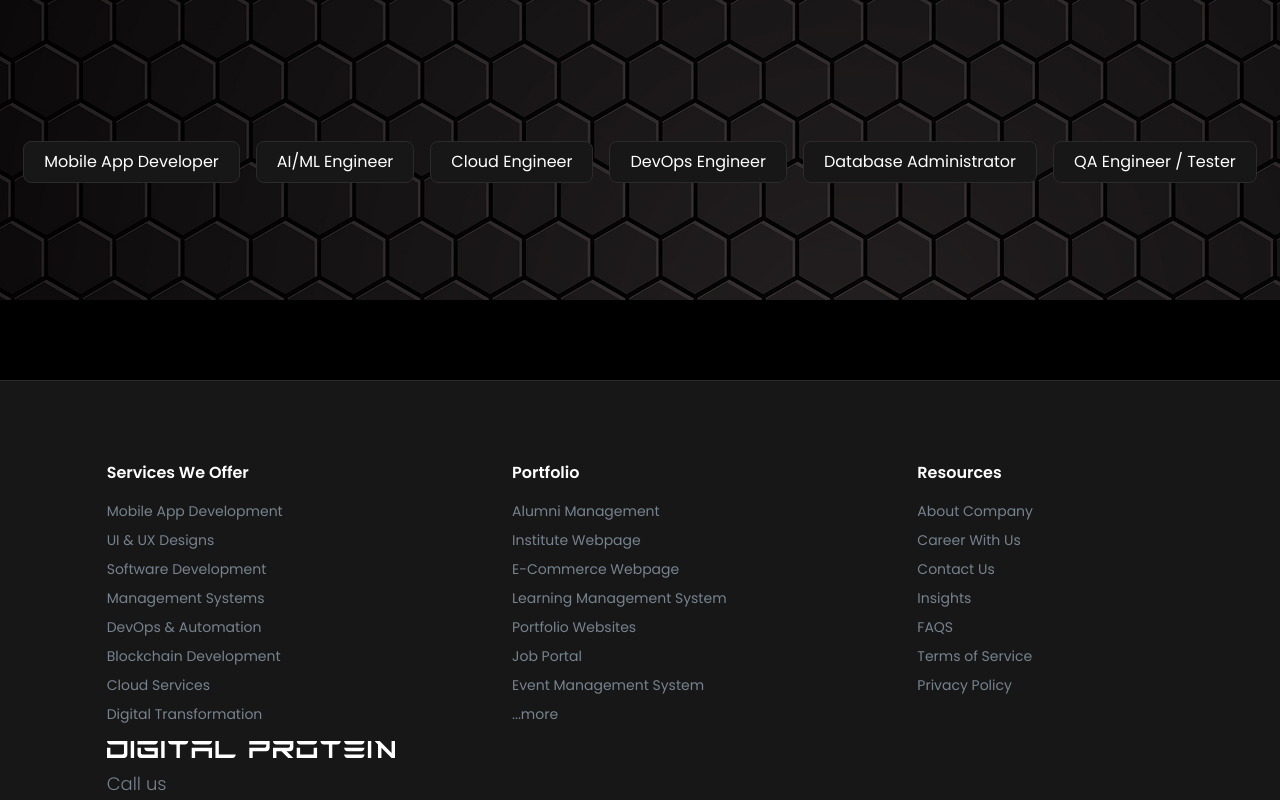
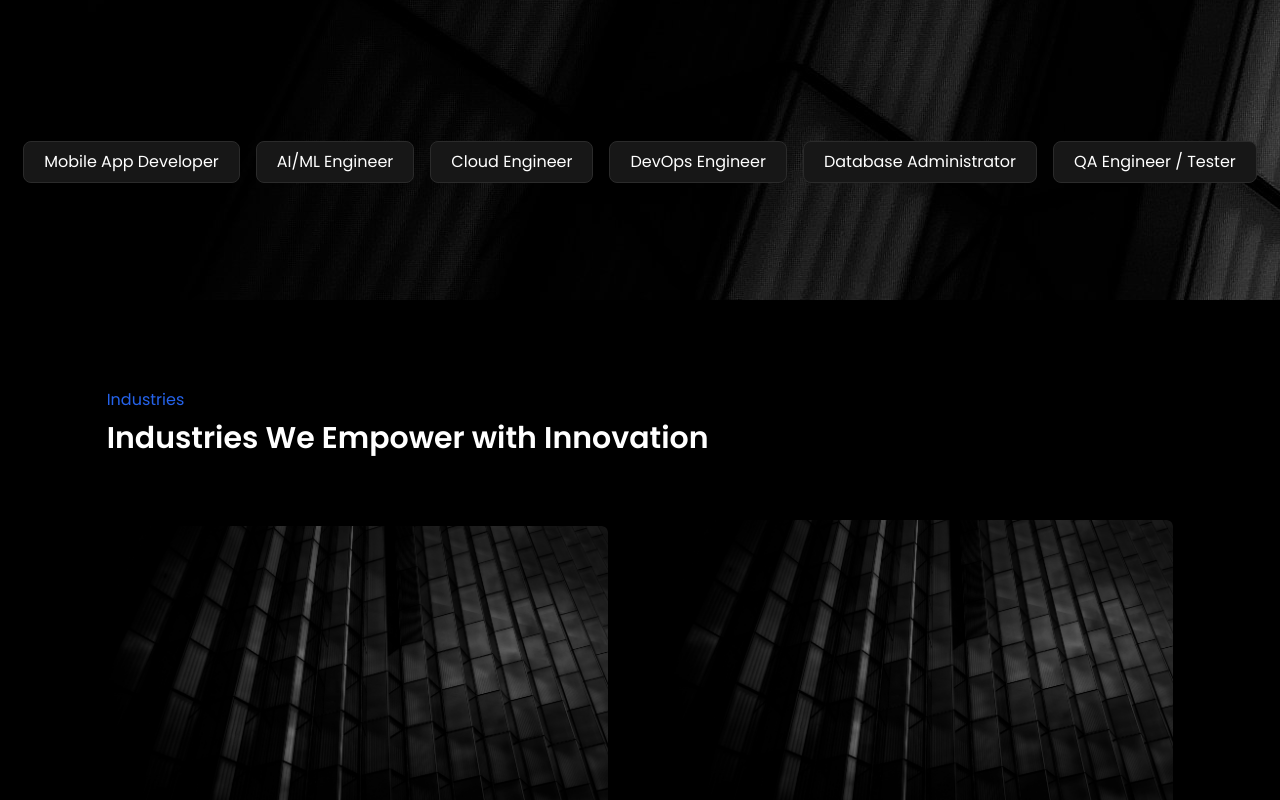
Before and after one commit to digital-protein/digital-protein, a Next.js app: page /portfolio in a window 1280 px wide. Shown: the part 500-1300 px from the top of the page. Built offline with nearby package versions, Linux system fonts and the light colour scheme.

Commit message:
update portfolio page

```diff
--- a/components/assets/projects.ts
+++ b/components/assets/projects.ts
@@ -43,7 +43,7 @@ const projects = [
     },
     {
         image: "/bg/bg_3.jpg",
-        icon: "logos/event.png",
+        icon: "logos/budget.png",
         title: "Event Management System",
         description: "A comprehensive event management platform with ticketing, attendee registration, and scheduling features for seamless event planning.",
         link: "/projects/event-management-system",
--- a/pages/portfolio.tsx
+++ b/pages/portfolio.tsx
@@ -5,6 +5,8 @@ import Image from 'next/image';
 import Navbar from '@/components/common/Navbar';
 import Footer from '@/components/common/Footer';
 import { UserContext } from '@/context/userContext';
+import projects from '@/components/assets/projects';
+import Link from 'next/link';
 
 const Portfolio = () => {
     const { setCurrentTab } = useContext(UserContext);
@@ -37,12 +39,12 @@ const Portfolio = () => {
 
             <Navbar />
 
-            <div className='w-full h-auto flex flex-col gap-6 items-center justify-center mb-20'>
+            <div className='w-full h-auto flex flex-col gap-6 items-center justify-center'>
 
                 <div
                     className='w-full md:min-h-screen h-auto flex flex-col items-center justify-center gap-48 relative overflow-hidden'
                     style={{
-                        backgroundImage: "url('/bg/texture.jpg')",
+                        backgroundImage: "url('/bg/bg_3.jpg')",
                         backgroundRepeat: "no-repeat",
                     }}
                 >
@@ -69,6 +71,32 @@ const Portfolio = () => {
                     </div>
                 </div>
 
+                <div className='w-full h-auto flex flex-col items-center justify-center bg-black text-white'>
+                    <div className='md:w-10/12 w-11/12 h-auto flex flex-col gap-12 pt-16 pb-24 text-white'>
+                        <div className='w-full flex flex-col'>
+                            <div className='text-blue-600 font-normal mb-2'>Industries</div>
+                            <div className='md:text-3xl font-semibold mb-4'>Industries We Empower with Innovation</div>
+                        </div>
+
+                        <div className='flex flex-row flex-wrap items-center justify-between gap-12'>
+
+                            {projects?.map((industry: any, index: any) => (
+                                <div key={index} className="md:w-[47%] w-full h-auto text-white flex flex-col gap-4 items-start cursor-pointer">
+                                    <Link href={`/industry/${industry.link}`} className="w-full h-80 overflow-hidden rounded-md shadow group">
+                                        <Image src={industry.image} alt='' width={330} height={330} className='w-full object-cover rounded-md shadow-md transition-transform duration-300 ease-in-out group-hover:scale-105' />
+                                    </Link>
+                                    <div className='flex flex-row gap-6 items-center mt-4'>
+                                        <Image src={`/projects/${industry.icon}`} alt='' width={30} height={30} className='w-12 h-auto' />
+                                        <div className="text-base font-semibold">{industry.title}</div>
+                                    </div>
+                                    <div className="text-sm font-light h-16">{industry.description}</div>
+                                </div>
+                            ))}
+
+                        </div>
+                    </div>
+                </div>
+
             </div>
 
             <Footer />
```
